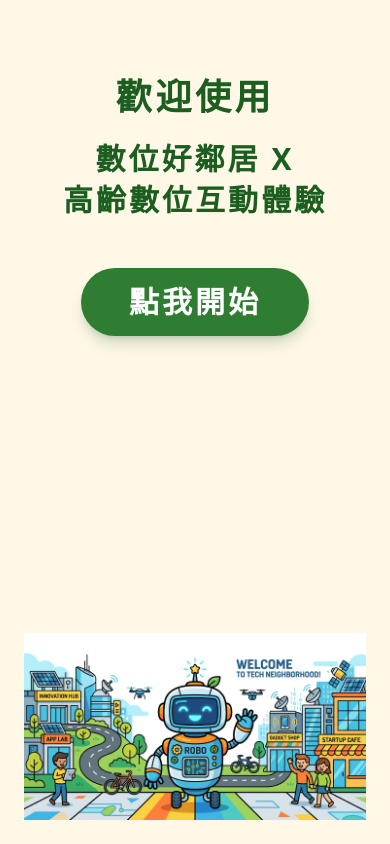
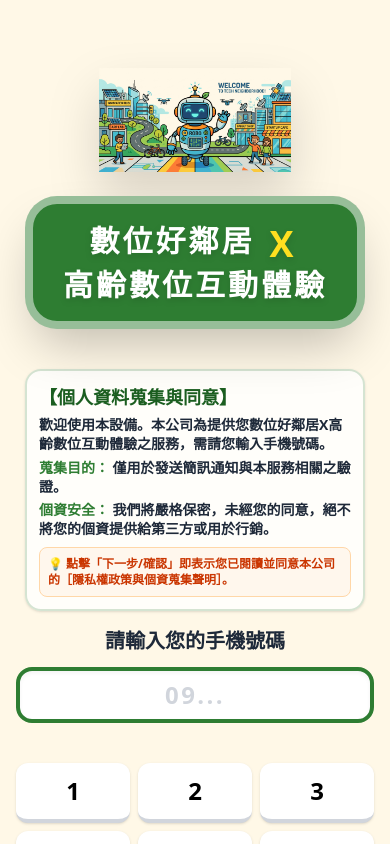
Before and after one commit to bertbehappy/IMEI_KIOSK_Demo, a React (Vite) app: page / in a window 390 px wide. Built offline with nearby package versions, Linux system fonts and the light colour scheme.

Commit message:
feat(welcome): add phone number input and validation
Add phone number field to StepWelcome, including 10-digit format validation and a duplicate check against local storage to prevent multiple entries.

```diff
--- a/src/components/Kiosk.tsx
+++ b/src/components/Kiosk.tsx
@@ -5,8 +5,11 @@ import { StepType, SurveyState } from '../types';
 import mascotImg from '../assets/images/digital_neighbor_mascot_1783999306408.jpg';
 import imeiLogoImg from '../assets/images/imei_logo_1779678454395.png';
 
-function StepWelcome({ onNext, onAdmin }: { onNext: () => void, onAdmin: () => void }) {
+function StepWelcome({ onNext, onAdmin, survey, updateSurvey }: { onNext: () => void, onAdmin: () => void, survey: SurveyState, updateSurvey: (phone: string) => void }) {
   const [clicks, setClicks] = useState(0);
+  const [phone, setPhone] = useState(survey?.phone || '');
+  const [error, setError] = useState('');
+  const [showDuplicateAlert, setShowDuplicateAlert] = useState(false);
 
   const handleTitleClick = () => {
     if (clicks + 1 >= 5) {
@@ -17,31 +20,169 @@ function StepWelcome({ onNext, onAdmin }: { onNext: () => void, onAdmin: () => v
     }
   };
 
+  const handleKeyPress = (key: string) => {
+    setError('');
+    setShowDuplicateAlert(false);
+    if (key === 'clear') {
+      setPhone('');
+    } else if (key === 'back') {
+      setPhone(p => p.slice(0, -1));
+    } else {
+      if (phone.length < 10) {
+        setPhone(p => p + key);
+      }
+    }
+  };
+
+  const handleNext = () => {
+    if (phone.length !== 10 || !phone.startsWith('09')) {
+      setError('請輸入完整且正確的台灣手機號碼 (09開頭，共10碼)');
+      return;
+    }
+
+    try {
+      const records = JSON.parse(localStorage.getItem('kiosk_records') || '[]');
+      const hasTaken = records.some((r: any) => r.phone === phone);
+      if (hasTaken) {
+        setShowDuplicateAlert(true);
+        return;
+      }
+    } catch (e) {
+      console.error(e);
+    }
+
+    updateSurvey(phone);
+    onNext();
+  };
+
   return (
-    <div className="flex-1 flex flex-col landscape:flex-row items-center justify-center p-6 sm:p-8 text-center bg-[#FFF8E7] overflow-y-auto min-h-0 relative">
-      <div className="flex flex-col items-center landscape:items-start landscape:justify-center mt-12 sm:mt-16 landscape:mt-0 flex-1 w-full z-10 landscape:text-left" onClick={handleTitleClick}>
-        <h1 className="text-4xl sm:text-5xl font-extrabold text-[#1B5E20] leading-snug tracking-widest mb-4">
-          歡迎使用
+    <div className="flex-1 flex flex-col landscape:flex-row p-4 sm:p-6 md:p-8 text-center bg-[#FFF8E7] overflow-y-auto relative h-full gap-6 sm:gap-8 max-w-[1920px] mx-auto items-center w-full">
+
+      {/* 彈跳框阻擋 */}
+      <AnimatePresence>
+        {showDuplicateAlert && (
+          <motion.div
+            initial={{ opacity: 0 }}
+            animate={{ opacity: 1 }}
+            exit={{ opacity: 0 }}
+            className="fixed inset-0 z-50 flex items-center justify-center bg-black/60 backdrop-blur-sm px-4"
+          >
+            <motion.div
+              initial={{ scale: 0.9, opacity: 0, y: 20 }}
+              animate={{ scale: 1, opacity: 1, y: 0 }}
+              exit={{ scale: 0.9, opacity: 0, y: 20 }}
+              className="bg-white rounded-[2rem] p-8 sm:p-12 max-w-lg w-full text-center shadow-2xl border-4 border-red-500 flex flex-col items-center"
+            >
+              <div className="bg-red-100 text-red-600 rounded-full p-4 mb-6">
+                <svg xmlns="http://www.w3.org/2000/svg" width="48" height="48" viewBox="0 0 24 24" fill="none" stroke="currentColor" strokeWidth="3" strokeLinecap="round" strokeLinejoin="round" className="lucide lucide-alert-triangle"><path d="m21.73 18-8-14a2 2 0 0 0-3.48 0l-8 14A2 2 0 0 0 4 21h16a2 2 0 0 0 1.73-3Z"/><path d="M12 9v4"/><path d="M12 17h.01"/></svg>
+              </div>
+              <h2 className="text-3xl sm:text-4xl font-black text-gray-800 mb-4">無法參加</h2>
+              <p className="text-xl sm:text-2xl text-gray-600 font-bold mb-8">
+                此手機號碼 <span className="text-red-500">{phone}</span><br/>已經參加過活動囉！
+              </p>
+              <button
+                onClick={() => {
+                  setShowDuplicateAlert(false);
+                  setPhone('');
+                }}
+                className="w-full bg-gray-200 text-gray-800 hover:bg-gray-300 text-2xl font-black py-4 rounded-xl active:scale-95 transition-transform"
+              >
+                返回重填
+              </button>
+            </motion.div>
+          </motion.div>
+        )}
+      </AnimatePresence>
+
+      {/* 視覺區 (導覽機風格大圖) */}
+      <div className="flex-shrink-0 flex flex-col items-center justify-center pt-2 landscape:w-1/2 w-full" onClick={handleTitleClick}>
+        <div className="relative flex flex-col items-center w-full">
+          <img src={mascotImg} alt="Mascot" className="w-48 h-48 sm:w-64 sm:h-64 portrait:md:w-80 portrait:md:h-80 landscape:w-80 landscape:h-80 landscape:xl:w-[36rem] landscape:xl:h-[36rem] object-contain mix-blend-multiply drop-shadow-2xl portrait:mb-[-20px] landscape:mb-[-40px] relative z-0" />
+          <div className="bg-[#2E7D32] text-white px-6 py-4 sm:px-10 sm:py-5 lg:px-12 lg:py-6 rounded-[2rem] sm:rounded-[3rem] shadow-2xl relative z-10 border-8 border-white/50 backdrop-blur-sm w-[95%] sm:w-auto">
+            <h1 className="text-3xl sm:text-4xl md:text-5xl lg:text-6xl font-black tracking-widest text-center leading-snug drop-shadow-md m-0">
+              數位好鄰居 <span className="text-yellow-300 mx-1 sm:mx-2 text-4xl sm:text-5xl lg:text-7xl align-middle">X</span><br className="landscape:hidden" /> 高齡數位互動體驗
             </h1>
-        <h2 className="text-3xl sm:text-4xl lg:text-5xl font-extrabold text-[#1B5E20] leading-snug tracking-widest mb-12 sm:mb-16 text-center landscape:text-left max-w-[90%] landscape:max-w-full">
-          數位好鄰居 X<br />高齡數位互動體驗
-        </h2>
+          </div>
+        </div>
 
+        {/* Privacy */}
+        <div className="mt-8 bg-white/80 p-4 lg:p-5 rounded-2xl border-2 border-[#2E7D32]/20 text-left shadow-sm w-[95%] max-w-2xl shrink-0 z-10 hidden landscape:block">
+          <h2 className="text-lg sm:text-xl lg:text-2xl font-black text-[#1B5E20] mb-1 sm:mb-2">【個人資料蒐集與同意】</h2>
+          <div className="text-sm sm:text-base lg:text-lg text-gray-800 leading-snug space-y-1 lg:space-y-2 font-bold">
+            <p>歡迎使用本設備。本公司為提供您數位好鄰居X高齡數位互動體驗之服務，需請您輸入手機號碼。</p>
+            <p><span className="text-[#2E7D32]">蒐集目的：</span> 僅用於發送簡訊通知與本服務相關之驗證。</p>
+            <p><span className="text-[#2E7D32]">個資安全：</span> 我們將嚴格保密，未經您的同意，絕不將您的個資提供給第三方或用於行銷。</p>
+            <p className="text-orange-700 bg-orange-50 p-2 lg:p-3 rounded-lg border border-orange-200 mt-2 lg:mt-4 text-xs sm:text-sm lg:text-base">
+              💡 點擊「下一步/確認」即表示您已閱讀並同意本公司的［隱私權政策與個資蒐集聲明］。
+            </p>
+          </div>
+        </div>
+      </div>
+
+      {/* 互動區 */}
+      <div className="flex flex-col gap-4 sm:gap-6 landscape:gap-8 flex-1 w-full landscape:w-1/2 items-center justify-center max-w-3xl mx-auto h-full pb-4">
+        {/* Privacy (Portrait) */}
+        <div className="bg-white/80 p-3 sm:p-4 rounded-2xl border-2 border-[#2E7D32]/20 text-left shadow-sm w-[95%] max-w-2xl shrink-0 landscape:hidden mt-4">
+          <h2 className="text-lg sm:text-xl font-black text-[#1B5E20] mb-1 sm:mb-2">【個人資料蒐集與同意】</h2>
+          <div className="text-sm sm:text-base text-gray-800 leading-snug space-y-1 font-bold">
+            <p>歡迎使用本設備。本公司為提供您數位好鄰居X高齡數位互動體驗之服務，需請您輸入手機號碼。</p>
+            <p><span className="text-[#2E7D32]">蒐集目的：</span> 僅用於發送簡訊通知與本服務相關之驗證。</p>
+            <p><span className="text-[#2E7D32]">個資安全：</span> 我們將嚴格保密，未經您的同意，絕不將您的個資提供給第三方或用於行銷。</p>
+            <p className="text-orange-700 bg-orange-50 p-2 rounded-lg border border-orange-200 mt-2 text-xs sm:text-sm">
+              💡 點擊「下一步/確認」即表示您已閱讀並同意本公司的［隱私權政策與個資蒐集聲明］。
+            </p>
+          </div>
+        </div>
+
+        {/* Numpad */}
+        <div className="flex flex-col items-center w-full max-w-md shrink-0">
+          <h3 className="text-xl sm:text-2xl md:text-3xl lg:text-4xl font-bold text-gray-800 mb-3 sm:mb-4 lg:mb-6">請輸入您的手機號碼</h3>
+
+          <div className="w-full bg-white border-4 border-[#2E7D32] rounded-2xl h-14 sm:h-16 md:h-20 lg:h-24 flex items-center justify-center text-2xl sm:text-4xl md:text-5xl lg:text-6xl font-black tracking-widest text-gray-900 mb-2 relative shadow-inner">
+            {phone || <span className="text-gray-300">09...</span>}
+          </div>
+
+          <div className="h-6 sm:h-8 mb-2 sm:mb-4">
+            {error && <p className="text-red-500 font-bold text-base sm:text-lg lg:text-xl">{error}</p>}
+          </div>
+
+          <div className="grid grid-cols-3 gap-2 sm:gap-3 md:gap-4 lg:gap-6 w-full shrink-0">
+            {[1, 2, 3, 4, 5, 6, 7, 8, 9].map(num => (
               <button
-          onClick={onNext}
-          className=" bg-[#2E7D32]  text-white text-3xl sm:text-4xl font-black py-4 sm:py-6 px-12 sm:px-16 rounded-full shadow-lg shadow-green-900/20 active:scale-95 transition-transform select-none tracking-widest"
+                key={num}
+                onClick={() => handleKeyPress(num.toString())}
+                className="bg-white border-b-4 border-gray-300 text-2xl sm:text-3xl md:text-4xl lg:text-5xl font-black py-3 sm:py-4 lg:py-5 rounded-xl sm:rounded-2xl active:scale-95 active:border-b-0 active:translate-y-1 transition-all shadow-sm"
               >
-          點我開始
+                {num}
+              </button>
+            ))}
+            <button
+              onClick={() => handleKeyPress('clear')}
+              className="bg-red-50 text-red-600 border-b-4 border-red-200 text-lg sm:text-xl md:text-2xl lg:text-3xl font-black py-3 sm:py-4 lg:py-5 rounded-xl sm:rounded-2xl active:scale-95 active:border-b-0 active:translate-y-1 transition-all shadow-sm"
+            >
+              清除
+            </button>
+            <button
+              onClick={() => handleKeyPress('0')}
+              className="bg-white border-b-4 border-gray-300 text-2xl sm:text-3xl md:text-4xl lg:text-5xl font-black py-3 sm:py-4 lg:py-5 rounded-xl sm:rounded-2xl active:scale-95 active:border-b-0 active:translate-y-1 transition-all shadow-sm"
+            >
+              0
+            </button>
+            <button
+              onClick={() => handleKeyPress('back')}
+              className="bg-gray-100 text-gray-600 border-b-4 border-gray-300 py-3 sm:py-4 lg:py-5 rounded-xl sm:rounded-2xl active:scale-95 active:border-b-0 active:translate-y-1 transition-all flex items-center justify-center shadow-sm"
+            >
+              <svg xmlns="http://www.w3.org/2000/svg" width="28" height="28" viewBox="0 0 24 24" fill="none" stroke="currentColor" strokeWidth="3" strokeLinecap="round" strokeLinejoin="round" className="lucide lucide-delete lg:w-8 lg:h-8"><path d="M20 5H9l-7 7 7 7h11a2 2 0 0 0 2-2V7a2 2 0 0 0-2-2Z"/><line x1="18" x2="12" y1="9" y2="15"/><line x1="12" x2="18" y1="9" y2="15"/></svg>
             </button>
           </div>
 
-      <div className="mt-8 landscape:mt-0 landscape:ml-8 shrink w-full max-w-[400px] landscape:max-w-[45vh] flex justify-center items-center relative z-0">
-        <img
-          src={mascotImg}
-          alt="Mascot"
-          referrerPolicy="no-referrer"
-          className="w-full h-auto max-h-[40vh] landscape:max-h-[80vh] object-contain mix-blend-multiply"
-        />
+          <button
+            onClick={handleNext}
+            className="mt-4 sm:mt-6 md:mt-8 w-full bg-[#2E7D32] text-white text-2xl sm:text-3xl lg:text-4xl font-black py-4 sm:py-5 lg:py-6 rounded-2xl shadow-lg shadow-green-900/20 active:scale-95 transition-transform select-none tracking-widest"
+          >
+            下一步 / 確認
+          </button>
+        </div>
       </div>
     </div>
   );
@@ -133,7 +274,9 @@ function StepSelectItem({ onNext }: { onNext: () => void }) {
   );
 }
 
-function StepConfirmOrder({ onCancel, onNext }: { onCancel: () => void, onNext: () => void }) {
+function StepConfirmOrder({ onCancel, onNext, phone }: { onCancel: () => void, onNext: () => void, phone?: string }) {
+  const maskedPhone = phone && phone.length === 10 ? `${phone.slice(0, 4)}-***-${phone.slice(7)}` : '';
+
   return (
     <div className="flex-1 flex flex-col bg-white min-h-0 relative">
       <header className=" bg-[#2E7D32]  p-8 text-white flex flex-col items-center gap-2">
@@ -145,7 +288,14 @@ function StepConfirmOrder({ onCancel, onNext }: { onCancel: () => void, onNext:
 
       <main className="flex-1 min-h-0 p-6 sm:p-8 flex flex-col gap-6 sm:gap-8 overflow-y-auto">
         <div className="bg-white rounded-3xl p-6 sm:p-10 shadow-lg border-4 border-[#2E7D32] shrink-0">
-          <h3 className="text-2xl sm:text-4xl font-extrabold text-[#2E7D32] mb-6 sm:mb-8 border-b-4 border-gray-100 pb-4 sm:pb-6 uppercase tracking-wider">購物車明細</h3>
+          <h3 className="text-2xl sm:text-4xl font-extrabold text-[#2E7D32] mb-6 sm:mb-8 border-b-4 border-gray-100 pb-4 sm:pb-6 uppercase tracking-wider">訂單明細</h3>
+
+          {maskedPhone && (
+            <div className="flex justify-between items-center mb-6 sm:mb-8 text-xl sm:text-3xl border-b-2 border-dashed border-gray-200 pb-4 sm:pb-6">
+              <span className="font-bold text-gray-500">聯絡手機</span>
+              <span className="font-black text-gray-900">{maskedPhone}</span>
+            </div>
+          )}
 
           <div className="flex justify-between items-center mb-8 sm:mb-10 text-2xl sm:text-4xl">
             <span className="font-bold text-gray-900 leading-snug">活動贈品</span>
@@ -594,8 +744,8 @@ function StepAdmin({ onClose }: { onClose: () => void }) {
           <button
             onClick={() => {
               const csvContent = "data:text/csv;charset=utf-8,\uFEFF"
-                + "填寫時間,Q1: 接到陌生來電，對方要你操作ATM，下列哪一個是正確作法？,Q2: 過去一年內，您有參加過像今天這樣結合數位科技的活動體驗嗎？,Q3: 今天活動的整體感受如何？\n"
-                + records.map(r => `"${new Date(r.timestamp).toLocaleString()}","${r.q1||''}","${r.q2||''}","${r.q3||''}"`).join("\n");
+                + "填寫時間,手機號碼,Q1: 接到陌生來電，對方要你操作ATM，下列哪一個是正確作法？,Q2: 過去一年內，您有參加過像今天這樣結合數位科技的活動體驗嗎？,Q3: 今天活動的整體感受如何？\n"
+                + records.map(r => `"${new Date(r.timestamp).toLocaleString()}","${r.phone||''}","${r.q1||''}","${r.q2||''}","${r.q3||''}"`).join("\n");
               const encodedUri = encodeURI(csvContent);
               const link = document.createElement("a");
               link.setAttribute("href", encodedUri);
@@ -626,22 +776,27 @@ function StepAdmin({ onClose }: { onClose: () => void }) {
                 <thead className="bg-gray-100 text-lg font-bold text-gray-700 border-b-2 border-gray-200">
                   <tr>
                     <th className="p-4 sm:p-6 whitespace-nowrap">填寫時間</th>
+                    <th className="p-4 sm:p-6">聯絡手機</th>
                     <th className="p-4 sm:p-6">Q1: 接到陌生來電，對方要你操作ATM，下列哪一個是正確作法？</th>
                     <th className="p-4 sm:p-6">Q2: 過去一年內，您有參加過像今天這樣結合數位科技的活動體驗嗎？</th>
                     <th className="p-4 sm:p-6">Q3: 今天活動的整體感受如何？</th>
                   </tr>
                 </thead>
                 <tbody className="text-lg divide-y divide-gray-100">
-                  {records.map((r, i) => (
+                  {records.map((r, i) => {
+                    const maskedPhone = r.phone && r.phone.length === 10 ? `${r.phone.slice(0, 4)}-***-${r.phone.slice(7)}` : (r.phone || '-');
+                    return (
                       <tr key={i} className="hover:bg-gray-50 transition-colors">
                         <td className="p-4 sm:p-6 whitespace-nowrap text-gray-500 font-medium">
                           {new Date(r.timestamp).toLocaleString()}
                         </td>
+                        <td className="p-4 sm:p-6 font-bold text-gray-800 whitespace-nowrap">{maskedPhone}</td>
                         <td className="p-4 sm:p-6 font-bold text-gray-800">{r.q1 || '-'}</td>
                         <td className="p-4 sm:p-6 font-bold text-gray-800">{r.q2 || '-'}</td>
                         <td className="p-4 sm:p-6 font-bold text-gray-800">{r.q3 || '-'}</td>
                       </tr>
-                  ))}
+                    );
+                  })}
                 </tbody>
               </table>
             </div>
@@ -663,9 +818,9 @@ export default function Kiosk() {
 
   const renderStep = () => {
     switch (step) {
-      case 1: return <StepWelcome onNext={() => setStep(2)} onAdmin={() => setStep(10)} />;
+      case 1: return <StepWelcome onNext={() => setStep(2)} onAdmin={() => setStep(10)} survey={survey} updateSurvey={(phone) => setSurvey(s => ({ ...s, phone }))} />;
       case 2: return <StepSelectItem onNext={() => setStep(3)} />;
-      case 3: return <StepConfirmOrder onCancel={() => setStep(1)} onNext={() => setStep(4)} />;
+      case 3: return <StepConfirmOrder onCancel={() => setStep(1)} onNext={() => setStep(4)} phone={survey.phone} />;
       case 4: return <StepPaymentMethod onNext={() => setStep(5)} />;
       case 5: return <StepPaymentSuccess onNext={() => setStep(6)} />;
       case 6: return <StepSurvey1 onNext={() => setStep(7)} value={survey.q1 || ''} update={(val) => setSurvey(s => ({ ...s, q1: val }))} />;
--- a/src/types.ts
+++ b/src/types.ts
@@ -1,6 +1,7 @@
 export type StepType = 1 | 2 | 3 | 4 | 5 | 6 | 7 | 8 | 9 | 10;
 
 export interface SurveyState {
+  phone?: string;
   q1?: string;
   q2?: string;
   q3?: string;
```
Lines whose indentation alone changed are shown as unchanged.
